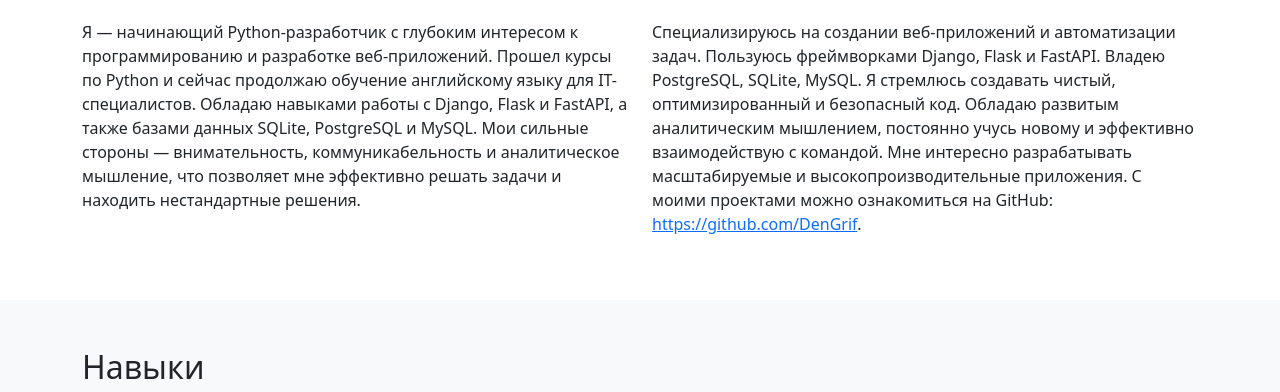
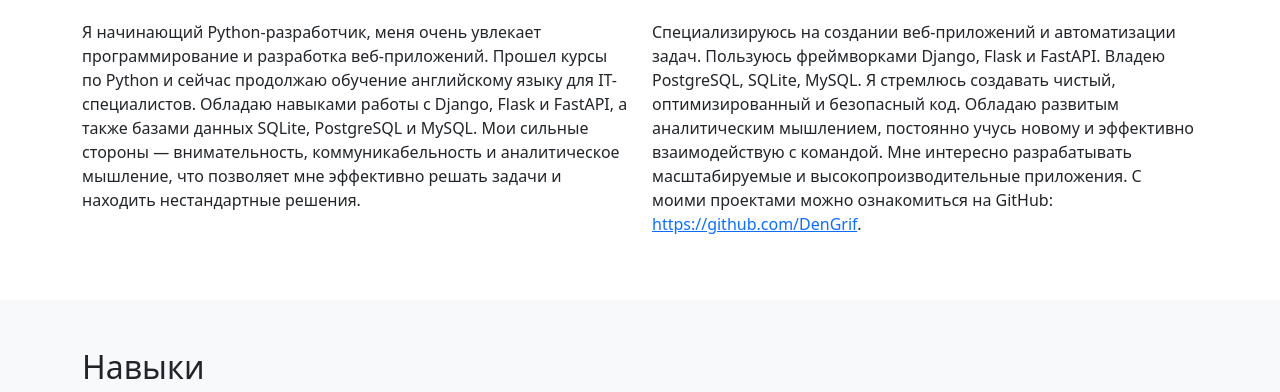
Before and after one commit to DenGrif/DenGrif.github.io, a plain HTML site: page index.html in a window 1280 px wide. Shown: the part 392-784 px from the top of the page. Drawn offline with nearby package versions, Linux system fonts and the light colour scheme.

Commit message:
Commit 0004
Signed-off-by: DenGrif <grifon991@gmail.com>

```diff
--- a/index.html
+++ b/index.html
@@ -52,7 +52,7 @@
             <h2 class="text-center mb-4">О себе</h2>
             <div class="row">
                 <div class="col-md-6">
-                    <p>Я — начинающий Python-разработчик с глубоким интересом к программированию и разработке веб-приложений. Прошел курсы по Python и сейчас продолжаю обучение английскому языку для IT-специалистов. Обладаю навыками работы с Django, Flask и FastAPI, а также базами данных SQLite, PostgreSQL и MySQL. Мои сильные стороны — внимательность, коммуникабельность и аналитическое мышление, что позволяет мне эффективно решать задачи и находить нестандартные решения.</p>
+                    <p>Я начинающий Python-разработчик, меня очень увлекает программирование и разработка веб-приложений. Прошел курсы по Python и сейчас продолжаю обучение английскому языку для IT-специалистов. Обладаю навыками работы с Django, Flask и FastAPI, а также базами данных SQLite, PostgreSQL и MySQL. Мои сильные стороны — внимательность, коммуникабельность и аналитическое мышление, что позволяет мне эффективно решать задачи и находить нестандартные решения.</p>
                 </div>
                 <div class="col-md-6">
                     <p>Специализируюсь на создании веб-приложений и автоматизации задач. Пользуюсь фреймворками Django, Flask и FastAPI. Владею PostgreSQL, SQLite, MySQL. Я стремлюсь создавать чистый, оптимизированный и безопасный код. Обладаю развитым аналитическим мышлением, постоянно учусь новому и эффективно взаимодействую с командой. Мне интересно разрабатывать масштабируемые и высокопроизводительные приложения. С моими проектами можно ознакомиться на GitHub: <a href="https://github.com/DenGrif" target="_blank">https://github.com/DenGrif</a>.</p>
```
